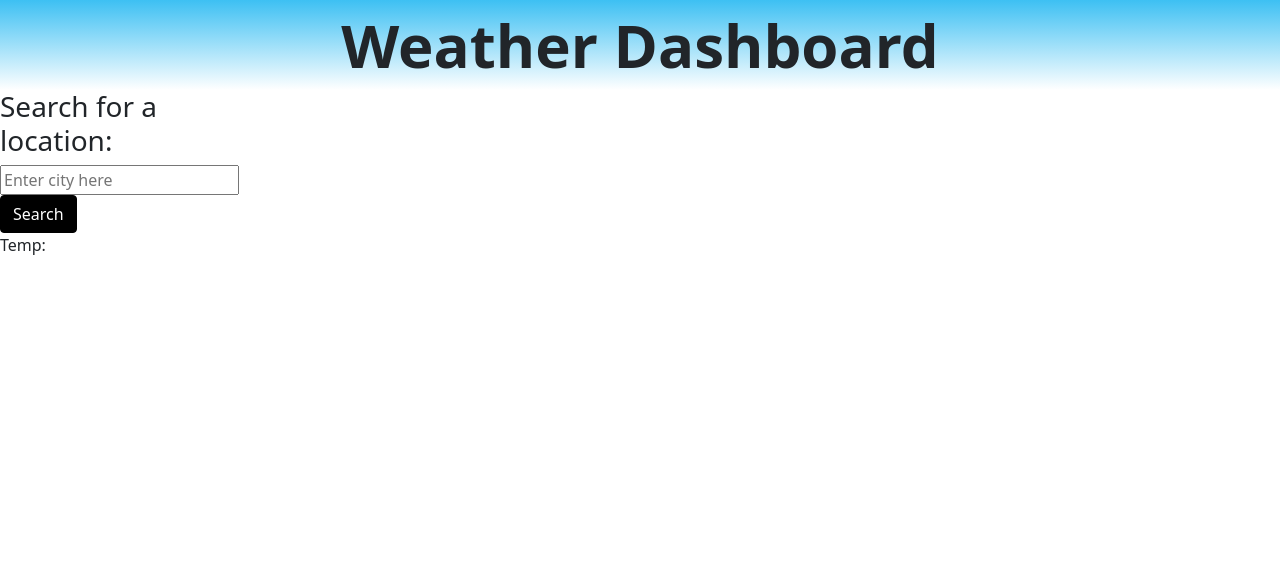
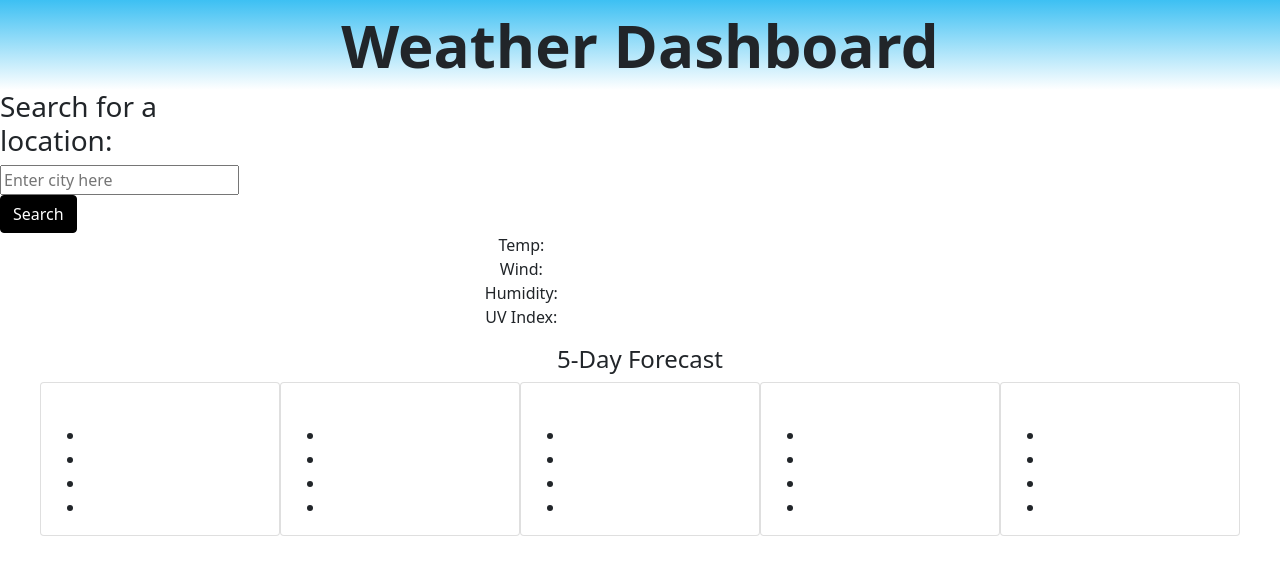
Before and after one commit to BroBrett/WeatherDashboard, a plain HTML site: page index.html in a window 1280 px wide. Drawn offline with nearby package versions, Linux system fonts and the light colour scheme.

Commit message:
added 5 day forecast cards

```diff
--- a/assets/style.css
+++ b/assets/style.css
@@ -23,3 +23,11 @@ header {
     background-color: black;
     color: white;
 }
+
+#mainWeather {
+    text-align: center;
+}
+
+#fiveDayForecast {
+    text-align: center;
+}
--- a/index.html
+++ b/index.html
@@ -21,7 +21,7 @@
     </div>
   </div>
 
-  <div class="col-10">
+  <div class="row col-10" id="mainWeather">
       <div id="weatherDisplay" class="row">
           <div id="cityAndDate">
               <div id="CurentCity"></div>
@@ -29,11 +29,80 @@
           </div>
       </div>
 
-      <div class="currentWeather">
-          <div id="temp" class="item1">
-              <div>Temp: <span id="currentTemp"></span></div>
-          </div>
+      <ul>
+          <li id="currentTemp" class="item1">
+              Temp:
+          </li>
 
+          <li id="currentWind" class="item2">
+              Wind:
+          </li>
+
+          <li id="currentHumidity" class="item3">
+              Humidity:
+          </li>
+
+          <li id="currentUvIndex" class="item4">
+              UV Index:
+          </li>
+      </ul>
+  </div>
+
+  <div class="row justify-content-center" id="fiveDayForecast">
+      <h4>5-Day Forecast</h4>
+      <div class="card" style="width: 15rem;">
+        <div class="card-body"></div>
+        <h4 id="cardDateOne"></h4>
+        <ul>
+            <li id="cardTempOne"></li>
+            <li id="cardWindOne"></li>
+            <li id="cardHumidityOne"></li>
+            <li id="cardUvOne"></li>
+        </ul>
+      </div>
+
+      <div class="card" style="width: 15rem;">
+        <div class="card-body"></div>
+        <h4 id="cardDateTwo"></h4>
+        <ul>
+            <li id="cardTempTwo"></li>
+            <li id="cardWindTwo"></li>
+            <li id="cardHumidityTwo"></li>
+            <li id="cardUvTwo"></li>
+        </ul>
+      </div>
+
+      <div class="card" style="width: 15rem;">
+        <div class="card-body"></div>
+        <h4 id="cardDateThree"></h4>
+        <ul>
+            <li id="cardTempThree"></li>
+            <li id="cardWindThree"></li>
+            <li id="cardHumidityThree"></li>
+            <li id="cardUvThree"></li>
+        </ul>
+      </div>
+
+      <div class="card" style="width: 15rem;">
+        <div class="card-body"></div>
+        <h4 id="cardDateFour"></h4>
+        <ul>
+            <li id="cardTempFour"></li>
+            <li id="cardWindFour"></li>
+            <li id="cardHumidityFour"></li>
+            <li id="cardUvFour"></li>
+        </ul>
+      </div>
+
+      <div class="card" style="width: 15rem;">
+        <div class="card-body"></div>
+        <h4 id="cardDateFive"></h4>
+        <ul>
+            <li id="cardTempFive"></li>
+            <li id="cardWindFive"></li>
+            <li id="cardHumidityFive"></li>
+            <li id="cardUvFive"></li>
+        </ul>
       </div>
   </div>
 
--- a/script.js
+++ b/script.js
@@ -0,0 +1 @@
+var apiKey = 'ff7f3c0db4b8ea06b5433dfc17d1ec10';
```
